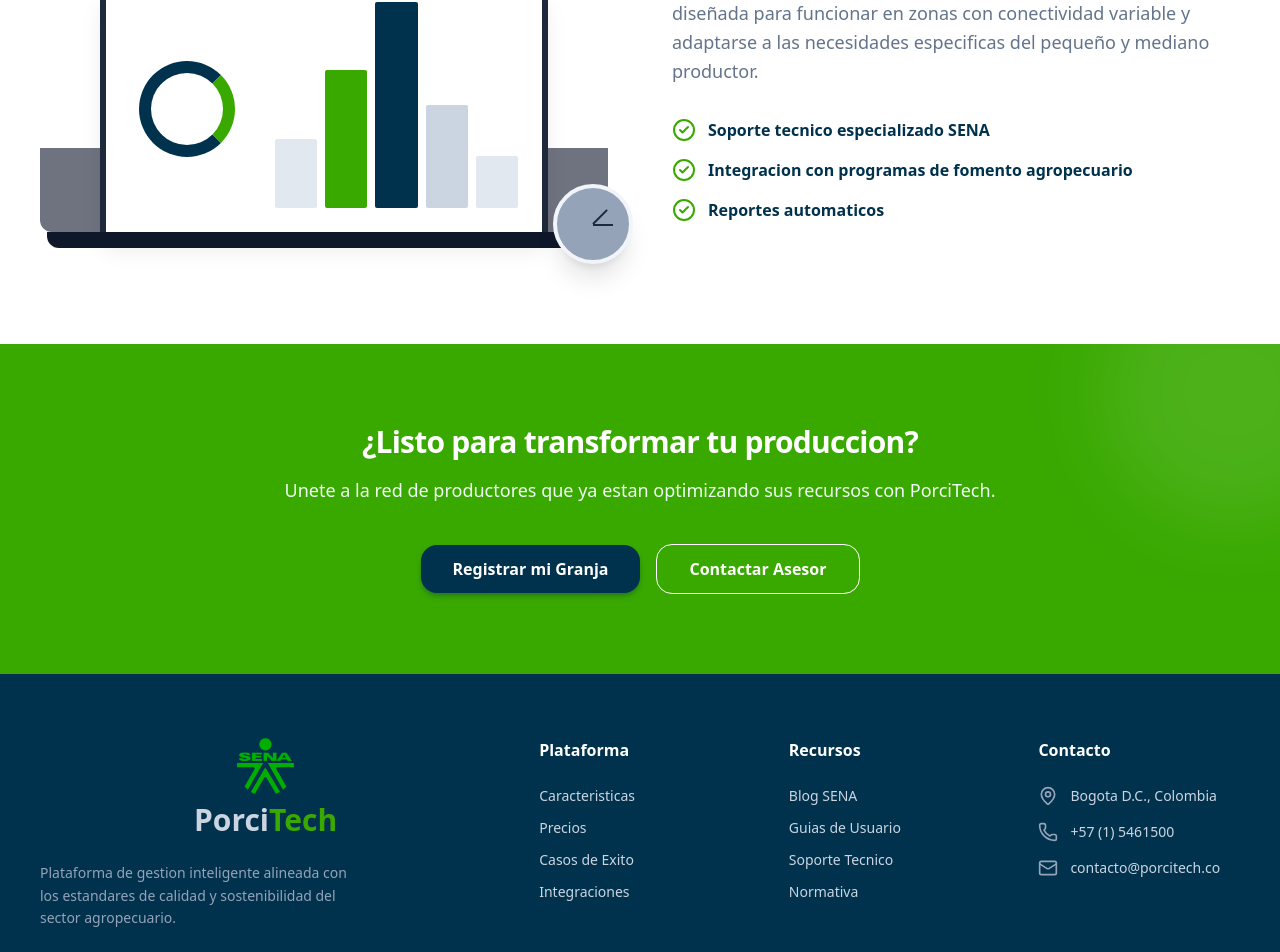
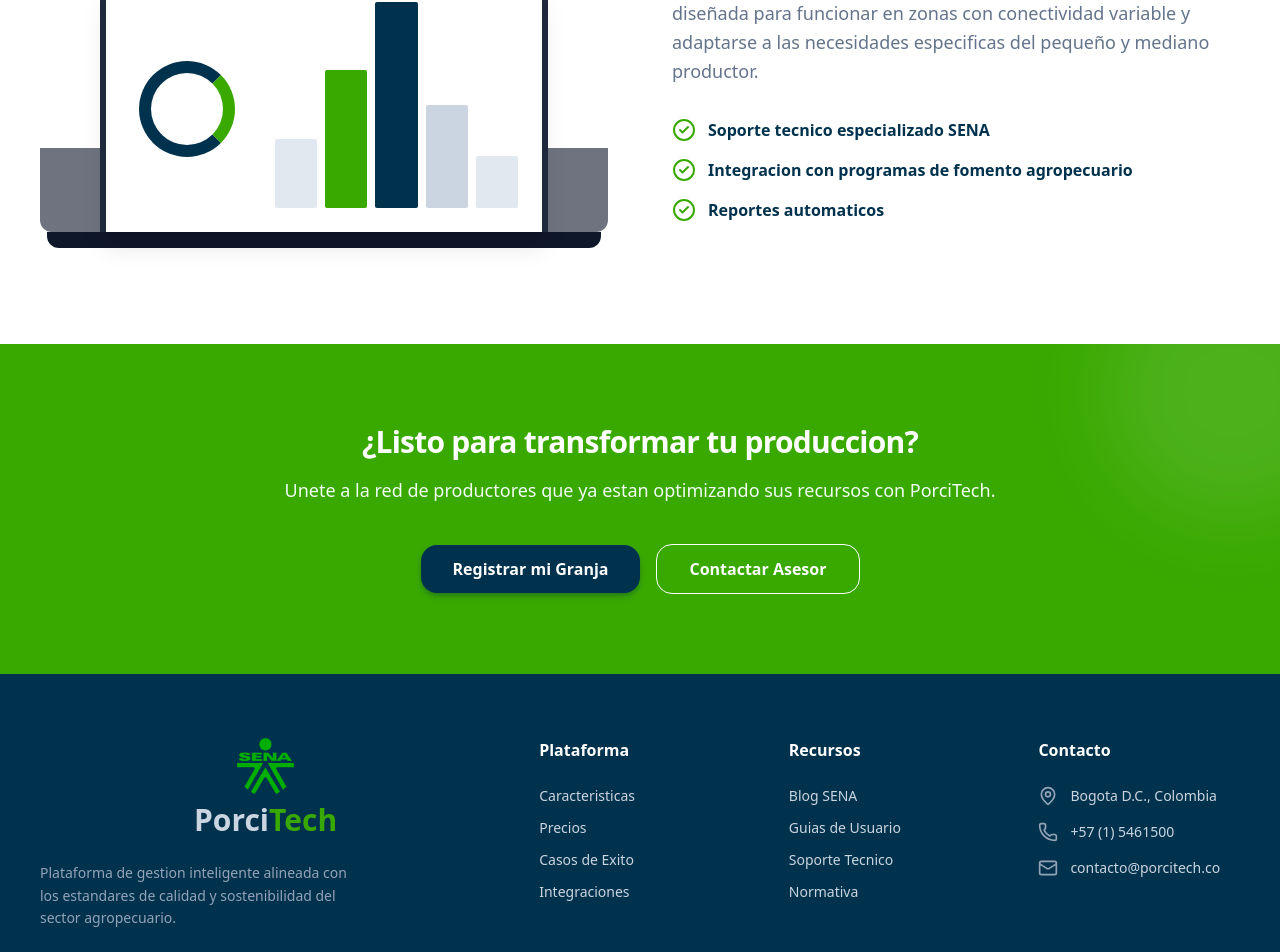
Before and after one commit to DevAvirama/sistema-integral-porcino, a React (Vite) app: page / in a window 1280 px wide. Shown: the part 1857-2809 px from the top of the page. Built offline with nearby package versions, Linux system fonts and the light colour scheme.

Commit message:
Caja de texto

```diff
--- a/src/features/landing/LandingView.jsx
+++ b/src/features/landing/LandingView.jsx
@@ -163,13 +163,8 @@
                     </div>
                   </div>
                </div>
-               <div className="w-[110%] h-4 bg-slate-900 rounded-b-xl z-20 shadow-2xl relative">
-                 <div className="absolute -top-12 -right-8 bg-slate-400 p-4 rounded-full border-4 border-slate-100 shadow-xl hidden sm:block">
-                   <div className="h-10 w-10 relative">
-                     <div className="absolute top-1/2 left-1/2 w-0.5 h-1/2 bg-slate-800 origin-bottom -translate-x-1/2 -translate-y-full rotate-45"></div>
-                     <div className="absolute top-1/2 left-1/2 w-1/2 h-0.5 bg-slate-800 origin-left"></div>
-                   </div>
-                 </div>
+               <div className="w-[110%] h-4 bg-slate-900 rounded-b-xl z-0 shadow-2xl relative">
+
                </div>
 
                <div className="absolute bottom-4 left-0 w-full bg-slate-900/60 backdrop-blur pb-4 pt-12 -mt-16 text-center text-white z-0 rounded-b-xl px-4 text-sm font-medium">
```
